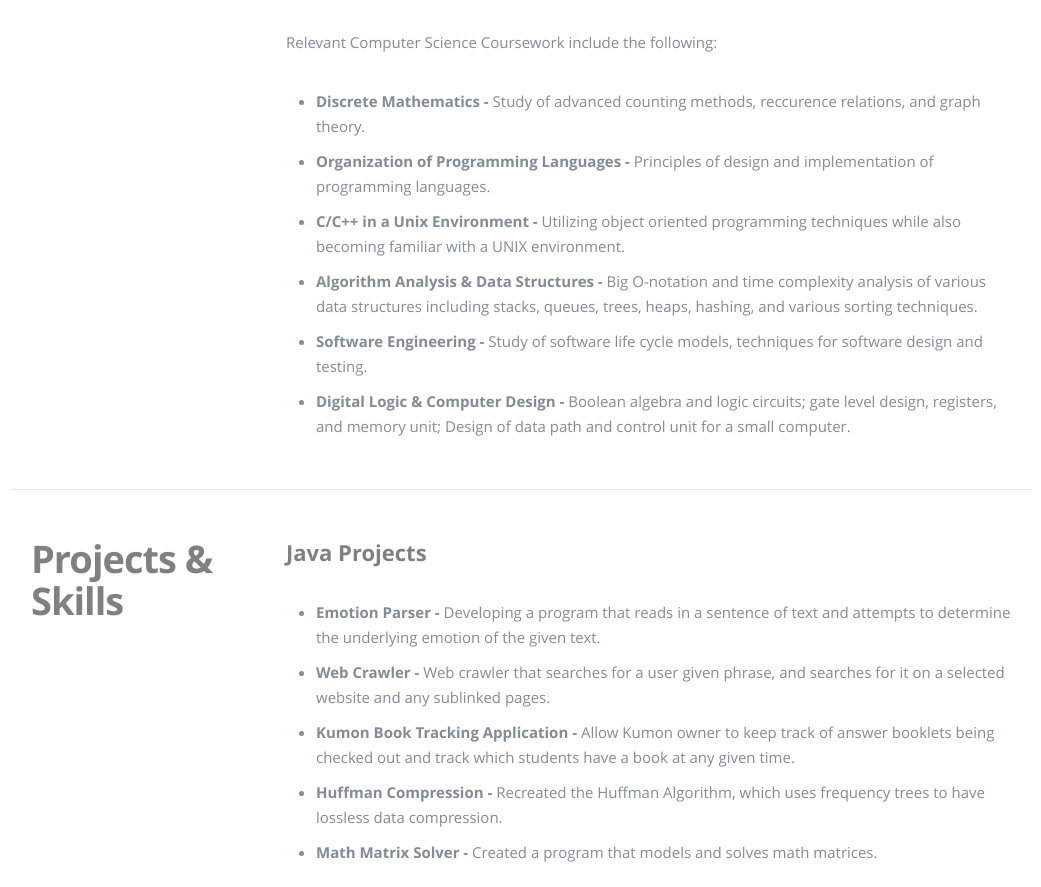
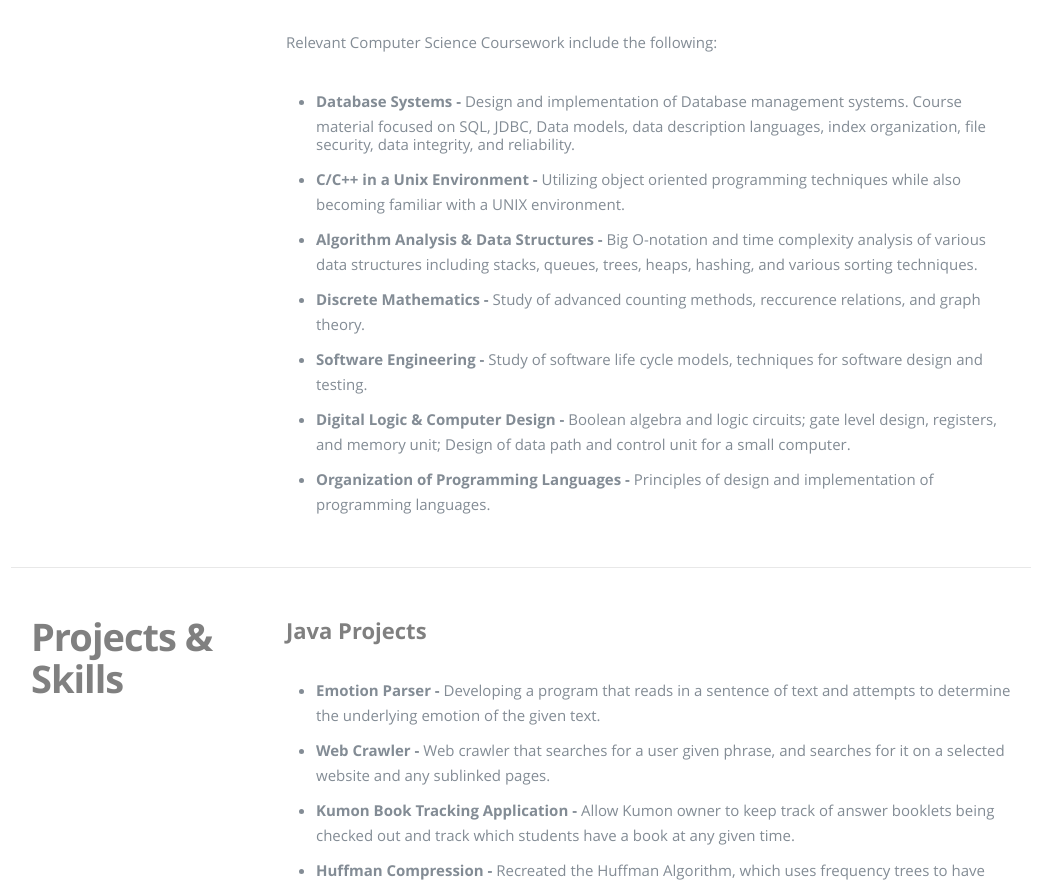
Before and after one commit to mukulmodi/mukulmodi.github.io, a plain HTML site: page index.html in a window 1280 px wide. Shown: the part 875-1762 px from the top of the page, without its empty margins (119-1160 px from the left). Drawn offline with nearby package versions, Linux system fonts and the light colour scheme.

Commit message:
Added DB Systems in course list

```diff
--- a/index.html
+++ b/index.html
@@ -104,12 +104,13 @@
                   Relevant Computer Science Coursework include the following: </p>
                     <p> <!-- Indented List, bullet points -->
                       <ul class = "disc">
-                        <li> <b>Discrete Mathematics - </b>Study of advanced counting methods, reccurence relations, and graph theory. </li>
-                        <li> <b>Organization of Programming Languages - </b>Principles of design and implementation of programming languages. </li>
+                        <li> <b> Database Systems - </b> Design and implementation of Database management systems. Course material focused on SQL, JDBC, Data models, data description languages, index organization, file security, data integrity, and reliability. </li>
                         <li> <b> C/C++ in a Unix Environment - </b>Utilizing object oriented programming techniques while also becoming familiar with a UNIX environment. </li>
                         <li> <b>Algorithm Analysis &amp; Data Structures - </b>Big O-notation and time complexity analysis of various data structures including stacks, queues, trees, heaps, hashing, and various sorting techniques. </li>
+                        <li> <b>Discrete Mathematics - </b>Study of advanced counting methods, reccurence relations, and graph theory. </li>
                         <li> <b>Software Engineering -  </b>Study of software life cycle models, techniques for software design and testing. </li>
                         <li> <b>Digital Logic &amp; Computer Design - </b>Boolean algebra and logic circuits; gate level design, registers, and memory unit; Design of data path and control unit for a small computer. </li>
+                        <li> <b>Organization of Programming Languages - </b>Principles of design and implementation of programming languages. </li>
                       </ul>
                   </p>
                </div>
```
